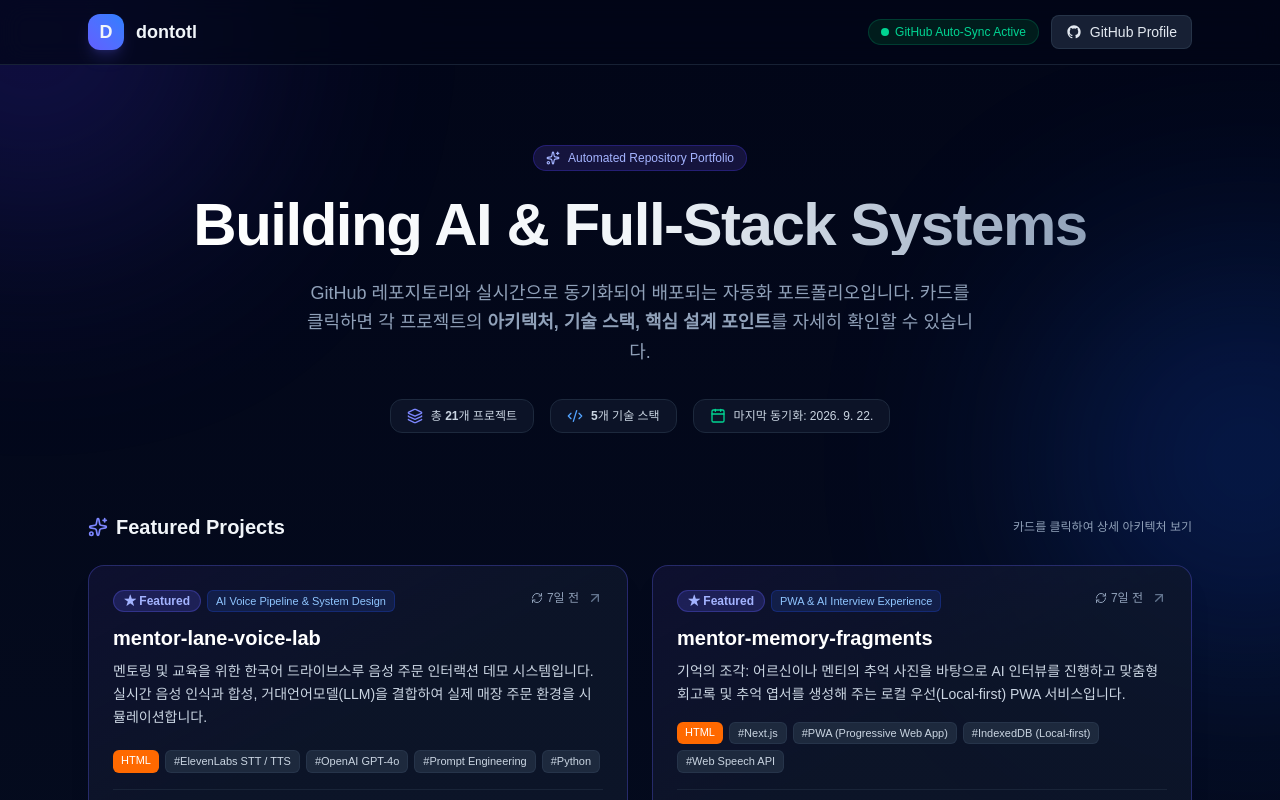
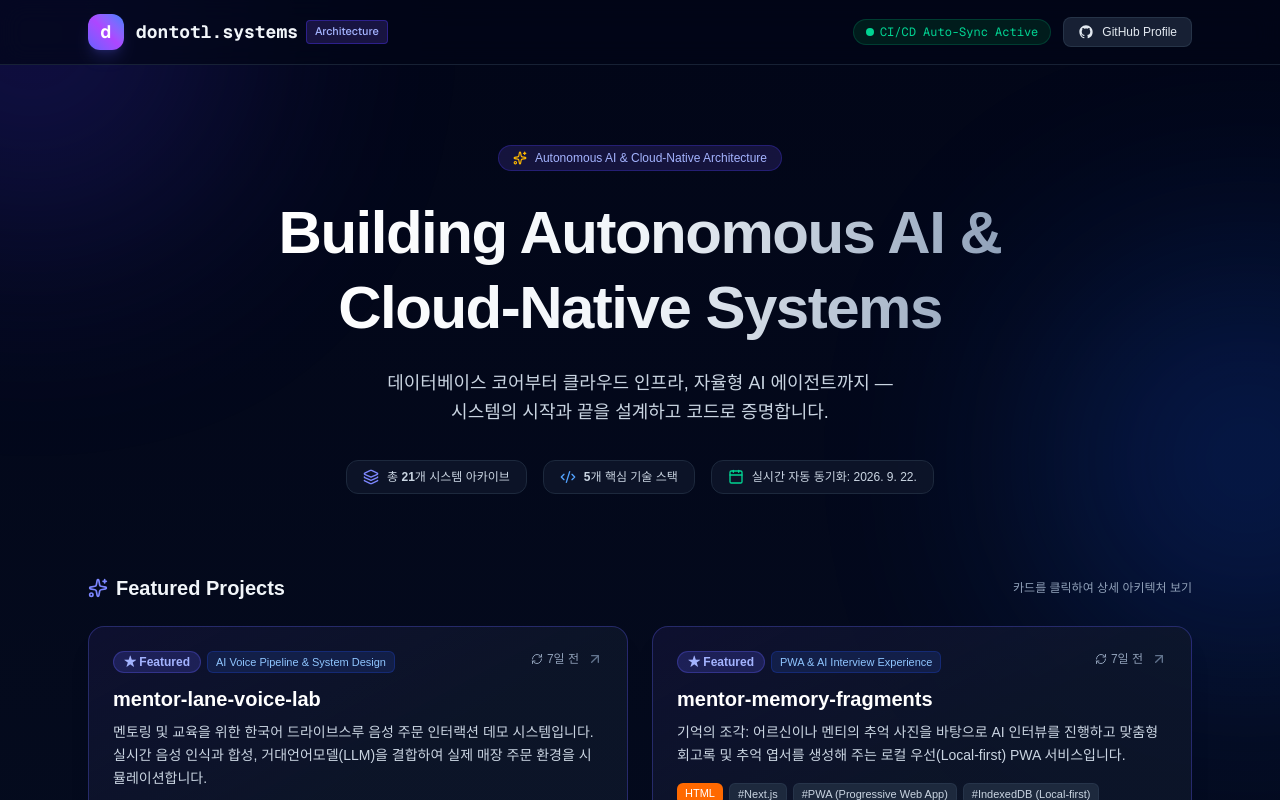
Before and after one commit to Eutherian-whiteline53/eutherian-whiteline53.github.io, a Next.js app: page / in a window 1280 px wide. Shown: the top 800 px of the page. Built offline with nearby package versions, Linux system fonts and the light colour scheme.

Commit message:
feat: apply Option 2 branding dontotl.systems - Building Autonomous AI & Cloud-Native Systems

```diff
--- a/src/app/layout.tsx
+++ b/src/app/layout.tsx
@@ -13,9 +13,9 @@ const geistMono = Geist_Mono({
 });
 
 export const metadata: Metadata = {
-  title: "dontotl | Developer Portfolio",
-  description: "Automated GitHub-synced portfolio showcasing AI, Full-Stack, and Open Source projects by dontotl.",
-  keywords: ["dontotl", "portfolio", "developer", "nextjs", "github-pages", "full-stack", "ai"],
+  title: "dontotl.systems | Building Autonomous AI & Cloud-Native Systems",
+  description: "데이터베이스 코어부터 클라우드 인프라, 자율형 AI 에이전트까지 — 시스템의 시작과 끝을 설계하고 코드로 증명합니다.",
+  keywords: ["dontotl", "dontotl.systems", "cloud-native", "oracle-cloud", "ai-agents", "database", "portfolio", "nextjs", "github-pages"],
   authors: [{ name: "dontotl", url: "https://github.com/dontotl" }],
 };
 
--- a/src/components/PortfolioView.tsx
+++ b/src/components/PortfolioView.tsx
@@ -158,24 +158,27 @@ export default function PortfolioView({ data }: { data: PortfolioData }) {
       <header className="relative z-10 border-b border-slate-800/80 bg-slate-950/70 backdrop-blur-md sticky top-0">
         <div className="max-w-6xl mx-auto px-4 sm:px-6 h-16 flex items-center justify-between">
           <div className="flex items-center gap-3">
-            <div className="w-9 h-9 rounded-xl bg-gradient-to-tr from-indigo-500 to-blue-500 flex items-center justify-center font-bold text-lg shadow-lg shadow-indigo-500/20">
-              D
+            <div className="w-9 h-9 rounded-xl bg-gradient-to-tr from-indigo-500 via-purple-500 to-blue-500 flex items-center justify-center font-mono font-bold text-lg text-white shadow-lg shadow-indigo-500/20">
+              d
             </div>
-            <a href={`https://github.com/${data.username}`} target="_blank" rel="noreferrer" className="font-semibold text-lg hover:text-indigo-400 transition-colors">
-              {data.username}
-            </a>
+            <div>
+              <a href={`https://github.com/${data.username}`} target="_blank" rel="noreferrer" className="font-bold font-mono text-lg text-slate-100 hover:text-indigo-400 transition-colors flex items-center gap-2">
+                <span>dontotl.systems</span>
+                <span className="text-[11px] px-2 py-0.5 rounded bg-indigo-950/80 border border-indigo-700/50 text-indigo-300 font-sans font-medium">Architecture</span>
+              </a>
+            </div>
           </div>
 
           <div className="flex items-center gap-3 text-sm">
-            <div className="hidden sm:flex items-center gap-1.5 text-xs text-emerald-400 bg-emerald-950/60 border border-emerald-800/50 px-3 py-1 rounded-full">
+            <div className="hidden sm:flex items-center gap-1.5 text-xs text-emerald-400 bg-emerald-950/60 border border-emerald-800/50 px-3 py-1 rounded-full font-mono">
               <span className="w-2 h-2 rounded-full bg-emerald-400 animate-pulse" />
-              <span>GitHub Auto-Sync Active</span>
+              <span>CI/CD Auto-Sync Active</span>
             </div>
             <a
               href={`https://github.com/${data.username}`}
               target="_blank"
               rel="noreferrer"
-              className="flex items-center gap-2 px-3.5 py-1.5 rounded-lg bg-slate-800/80 hover:bg-slate-700/80 border border-slate-700/60 transition-colors text-slate-200"
+              className="flex items-center gap-2 px-3.5 py-1.5 rounded-lg bg-slate-800/80 hover:bg-slate-700/80 border border-slate-700/60 transition-colors text-slate-200 text-xs font-medium"
             >
               <GithubIcon className="w-4 h-4" />
               <span className="hidden sm:inline">GitHub Profile</span>
@@ -186,30 +189,30 @@ export default function PortfolioView({ data }: { data: PortfolioData }) {
 
       {/* Hero Section */}
       <section className="relative z-10 py-16 sm:py-20 px-4 sm:px-6 max-w-5xl mx-auto text-center">
-        <div className="inline-flex items-center gap-2 px-3 py-1 rounded-full bg-indigo-950/70 border border-indigo-800/50 text-indigo-300 text-xs font-medium mb-6">
-          <Sparkles className="w-3.5 h-3.5" />
-          <span>Automated Repository Portfolio</span>
+        <div className="inline-flex items-center gap-2 px-3.5 py-1 rounded-full bg-indigo-950/70 border border-indigo-800/50 text-indigo-300 text-xs font-medium mb-6">
+          <Sparkles className="w-3.5 h-3.5 text-amber-400" />
+          <span>Autonomous AI & Cloud-Native Architecture</span>
         </div>
-        <h1 className="text-4xl sm:text-6xl font-extrabold tracking-tight text-transparent bg-clip-text bg-gradient-to-r from-white via-slate-100 to-slate-400 mb-6">
-          Building AI & Full-Stack Systems
+        <h1 className="text-4xl sm:text-6xl font-extrabold tracking-tight text-transparent bg-clip-text bg-gradient-to-r from-white via-slate-100 to-slate-400 mb-6 leading-tight">
+          Building Autonomous AI &<br className="hidden sm:inline" /> Cloud-Native Systems
         </h1>
-        <p className="text-slate-400 text-base sm:text-lg max-w-2xl mx-auto leading-relaxed mb-8">
-          GitHub 레포지토리와 실시간으로 동기화되어 배포되는 자동화 포트폴리오입니다.
-          카드를 클릭하면 각 프로젝트의 <strong>아키텍처, 기술 스택, 핵심 설계 포인트</strong>를 자세히 확인할 수 있습니다.
+        <p className="text-slate-300 text-base sm:text-lg max-w-3xl mx-auto leading-relaxed mb-8 font-normal">
+          데이터베이스 코어부터 클라우드 인프라, 자율형 AI 에이전트까지 —<br className="hidden sm:inline" />
+          시스템의 시작과 끝을 설계하고 코드로 증명합니다.
         </p>
 
         <div className="flex flex-wrap items-center justify-center gap-4 text-xs text-slate-300">
           <div className="flex items-center gap-2 bg-slate-900/80 border border-slate-800 px-4 py-2 rounded-xl">
             <Layers className="w-4 h-4 text-indigo-400" />
-            <span>총 <strong>{originalProjects.length}</strong>개 프로젝트</span>
+            <span>총 <strong>{originalProjects.length}</strong>개 시스템 아카이브</span>
           </div>
           <div className="flex items-center gap-2 bg-slate-900/80 border border-slate-800 px-4 py-2 rounded-xl">
             <Code2 className="w-4 h-4 text-blue-400" />
-            <span><strong>{languages.length - 1}</strong>개 기술 스택</span>
+            <span><strong>{languages.length - 1}</strong>개 핵심 기술 스택</span>
           </div>
           <div className="flex items-center gap-2 bg-slate-900/80 border border-slate-800 px-4 py-2 rounded-xl">
             <Calendar className="w-4 h-4 text-emerald-400" />
-            <span>마지막 동기화: {new Date(data.updatedAt).toLocaleDateString("ko-KR")}</span>
+            <span>실시간 자동 동기화: {new Date(data.updatedAt).toLocaleDateString("ko-KR")}</span>
           </div>
         </div>
       </section>
@@ -586,7 +589,7 @@ export default function PortfolioView({ data }: { data: PortfolioData }) {
       {/* Footer */}
       <footer className="relative z-10 border-t border-slate-800/80 bg-slate-950 py-8 text-center text-xs text-slate-500">
         <p className="mb-2">
-          © {new Date().getFullYear()} <strong>{data.username}</strong>. Hosted on GitHub Pages.
+          © {new Date().getFullYear()} <strong>dontotl.systems</strong>. Hosted on GitHub Pages.
         </p>
         <p className="text-slate-600">
           Powered by Next.js & GitHub Actions · Automatically synced with GitHub Repositories.
--- a/src/data/projects.json
+++ b/src/data/projects.json
@@ -1,5 +1,5 @@
 {
-  "updatedAt": "2026-09-22T13:49:59.881Z",
+  "updatedAt": "2026-09-22T13:54:34.123Z",
   "username": "dontotl",
   "totalCount": 21,
   "projects": [
```
